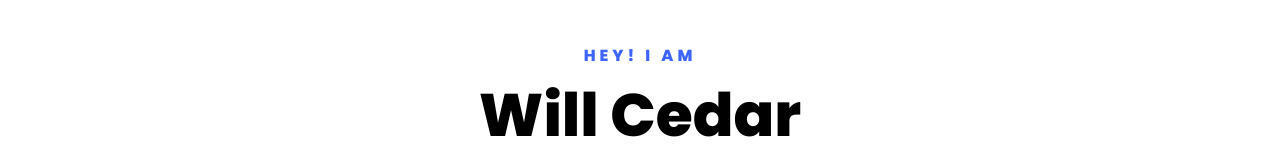
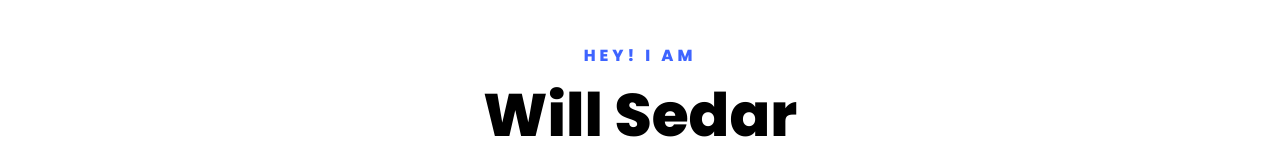
Before and after one commit to ericseder/ericseder.github.io, a plain HTML site: page index.html in a window 1280 px wide. Shown: the part 267-432 px from the top of the page. Drawn offline with Linux system fonts and the light colour scheme; files whose address does not match are found by name.

Commit message:
Update
Update

```diff
--- a/index.html
+++ b/index.html
@@ -50,7 +50,7 @@
           <div class="col-lg-8 col-md-6 ftco-animate d-flex align-items-center">
           	<div class="text text-center">
           		<span class="subheading">Hey! I am</span>
-		  				<h1>Will Cedar</h1>
+		  				<h1>Will Sedar</h1>
 			  				<h2>I'm a
 								  <span
 								     class="txt-rotate"
```
